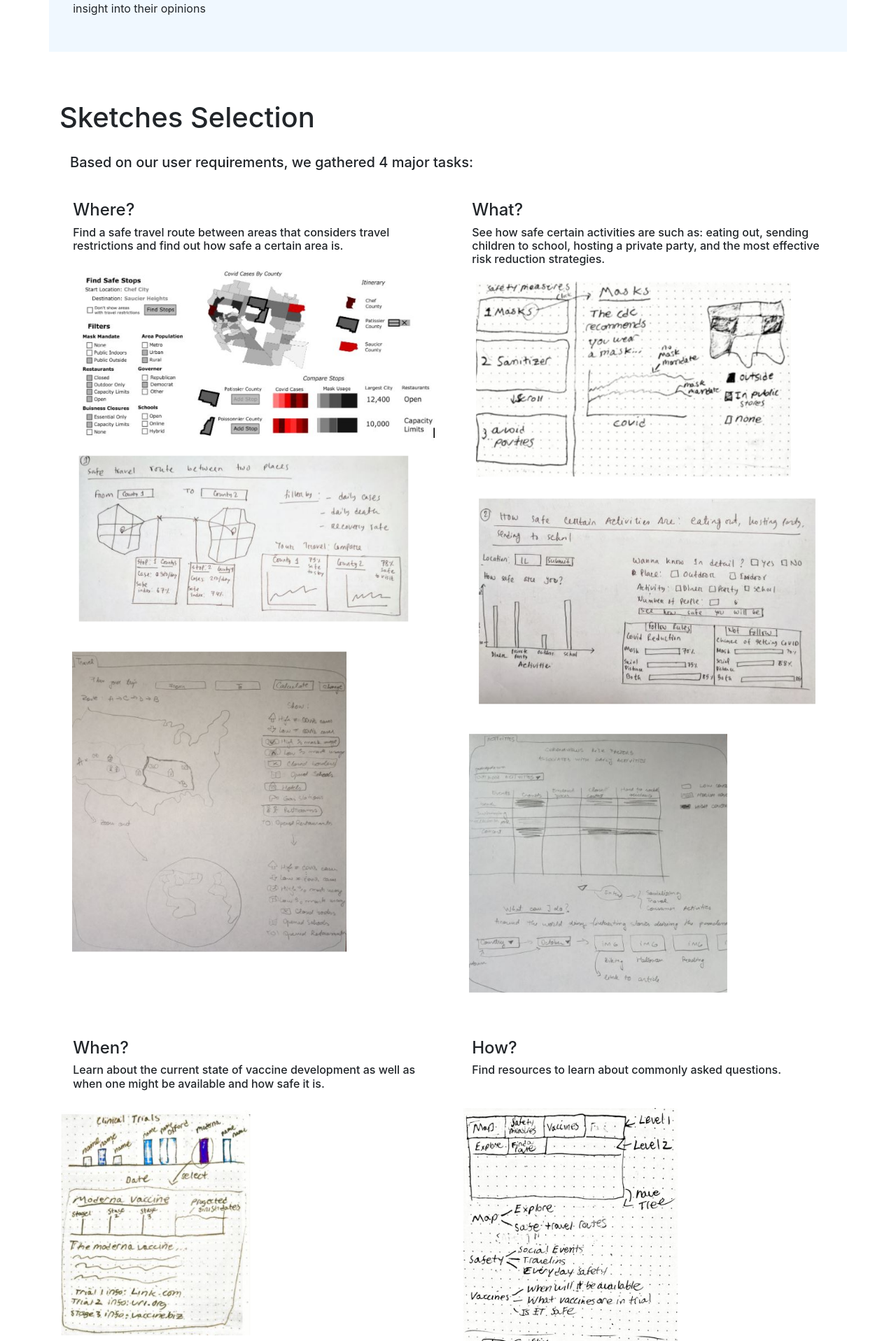
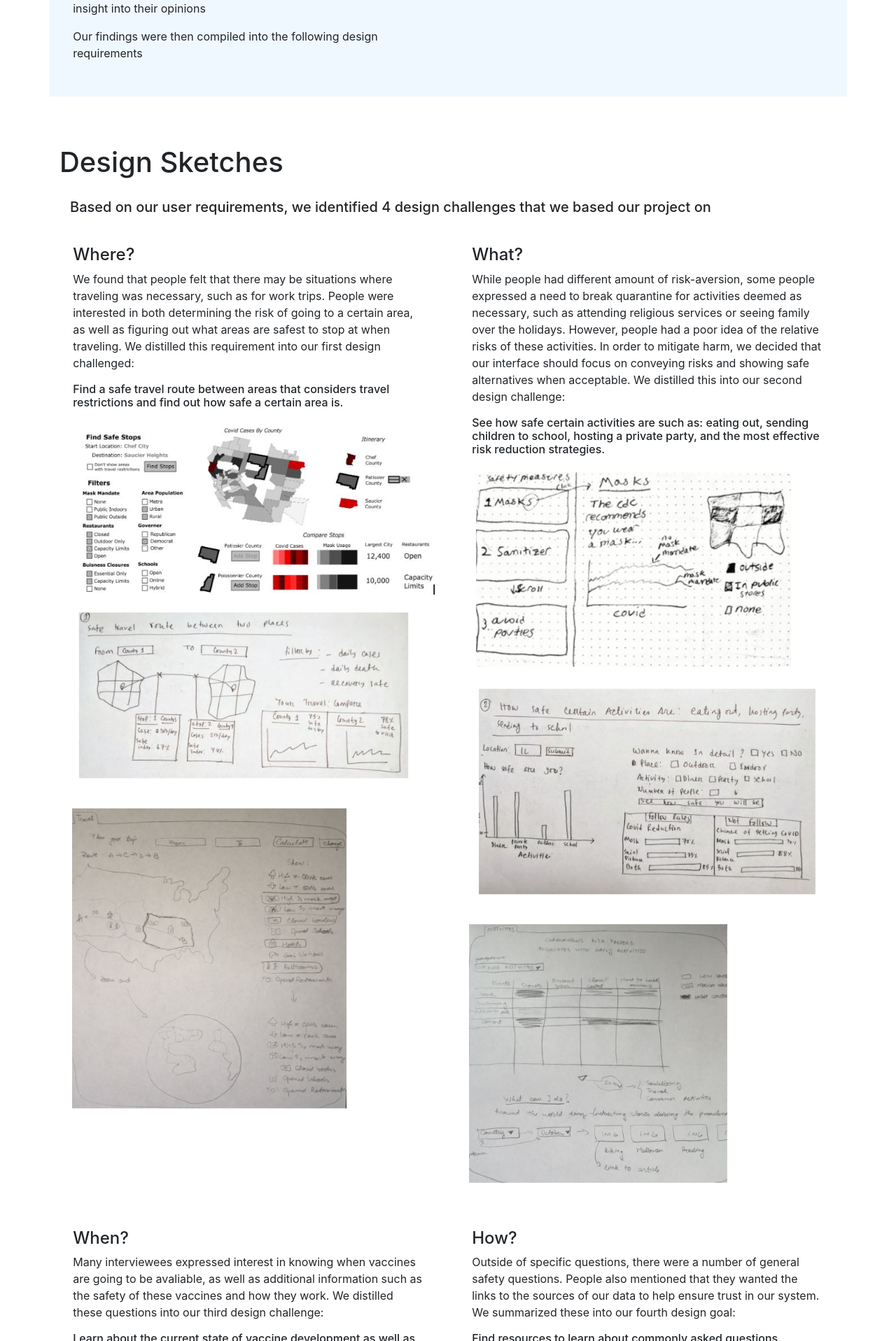
Before and after one commit to CarlaFloricel/cs522-covid-app, a React (Create React App) app: page /cs522-covid-app/about in a window 1280 px wide. Shown: the part 963-2880 px from the top of the page at 70% size. Built offline with nearby package versions, Linux system fonts and the light colour scheme.

Commit message:
added details to design sketches

```diff
--- a/src/components/about_project/about_project.component.jsx
+++ b/src/components/about_project/about_project.component.jsx
@@ -61,6 +61,7 @@ class AboutProject extends React.Component {
                             <p> - First, 3 hypothetical scenarios which were presented to users who were asked to describe how they would behave in those situations.</p>
                             <p> - Then, we asked the users to explore 2-3 existing interfaces related to the pandemic and complete certain tasks using a think-aloud method. </p>
                             <p> - Finally, we included a few open-ended questions to get further insight into their opinions</p>
+                            <p> Our findings were then compiled into the following design requirements</p>
                         </Col>
                         <Col md={6} className="subcomponent">
                             <img src={reqImg} alt="Logo" />
@@ -69,16 +70,20 @@ class AboutProject extends React.Component {
                 </Container>
 
                 <Container className="container">
-                <h1>Sketches Selection</h1>
+                <h1>Design Sketches</h1>
                     <Row>
 
-                            <h5>Based on our user requirements, we gathered 4 major tasks:</h5>
+                            <h5>Based on our user requirements, we identified 4 design challenges that we based our project on</h5>
 
                     </Row>
                     <Row>
 
                         <Col md={6} className="subcomponent" >
                         <h4>Where?</h4>
+                        <p>
+                            We found that people felt that there may be situations where traveling was necessary, such as for work trips. People were interested in both determining the risk of going to a certain area, as well as figuring out what areas are safest to stop at when traveling.
+                            We distilled this requirement into our first design challenged:
+                        </p>
                         <h6>Find a safe travel route between areas that considers travel restrictions and find out how safe a certain area is.</h6>
                         <img src={sk11} alt="sketch"  className="sketches"/>
                         <img src={sk12} alt="sketch" className="sketches" />
@@ -86,6 +91,10 @@ class AboutProject extends React.Component {
                         </Col>
                         <Col md={6} className="subcomponent">
                         <h4>What?</h4>
+                        <p>
+                            While people had different amount of risk-aversion, some people expressed a need to break quarantine for activities deemed as necessary, such as attending religious services or seeing
+                            family over the holidays.  However, people had a poor idea of the relative risks of these activities.  In order to mitigate harm, we decided that our interface should focus on conveying risks and showing safe alternatives when acceptable.  We distilled this into our second design challenge:
+                        </p>
                         <h6>See how safe certain activities are such as: eating out, sending children to school, hosting a private party, and the most effective risk reduction strategies.</h6>
                         <img src={sk21} alt="sketch" className="sketches"/>
                         <img src={sk22} alt="sketch" className="sketches" />
@@ -93,6 +102,9 @@ class AboutProject extends React.Component {
                         </Col>
                         <Col md={6} className="subcomponent second_sketches_row" >
                         <h4>When?</h4>
+                        <p>
+                            Many interviewees expressed interest in knowing when vaccines are going to be avaliable, as well as additional information such as the safety of these vaccines and how they work.  We distilled these questions into our third design challenge:
+                        </p>
                         <h6>Learn about the current state of vaccine development as well as when one might be available and how safe it is.</h6>
                         <img src={sk31} alt="sketch"  className="sketches"/>
                         <img src={sk32} alt="sketch" className="sketches" />
@@ -100,6 +112,9 @@ class AboutProject extends React.Component {
                         </Col>
                         <Col md={6} className="subcomponent second_sketches_row" >
                         <h4>How?</h4>
+                        <p>
+                            Outside of specific questions, there were a number of general safety questions.  People also mentioned that they wanted the links to the sources of our data to help ensure trust in our system.  We summarized these into our fourth design goal:
+                        </p>
                         <h6>Find resources to learn about commonly asked questions.</h6>
                         <img src={sk41} alt="sketch" className="sketches"/>
                         <img src={sk42} alt="sketch" className="sketches" />
@@ -132,7 +147,13 @@ class AboutProject extends React.Component {
                         </Col>
                     </Row>
                 </Container>
-                <Container className="container"  style={{backgroundColor:"#f0f8ff"}}>
+                <Container className="container" style={{backgroundColor:"#f0f8ff"}}>
+                <h1>Future Work</h1>
+                    <Row>
+                        <p> Something</p>
+                    </Row>
+                </Container>
+                <Container className="container" >
                 <h1>Contributors:</h1>
                     <Row>
                         <Col md={12} className="subcomponent profile_icons">
```
